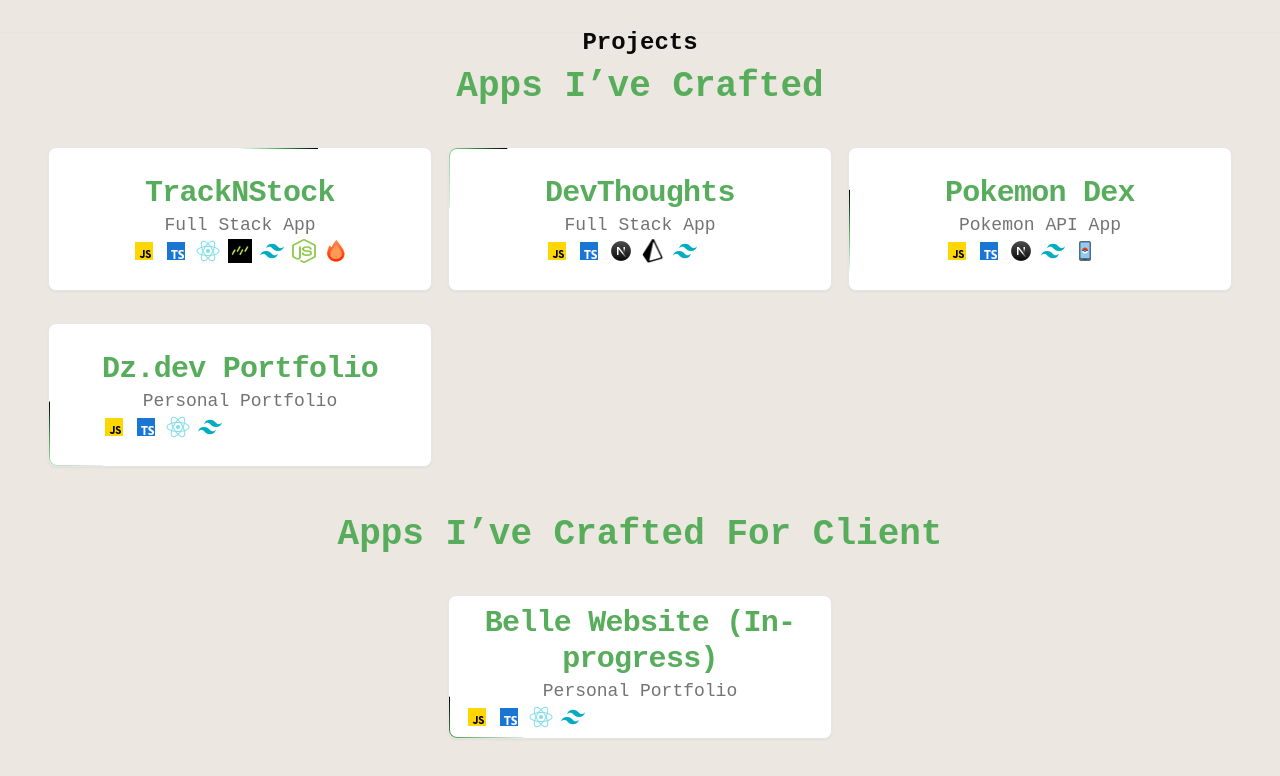
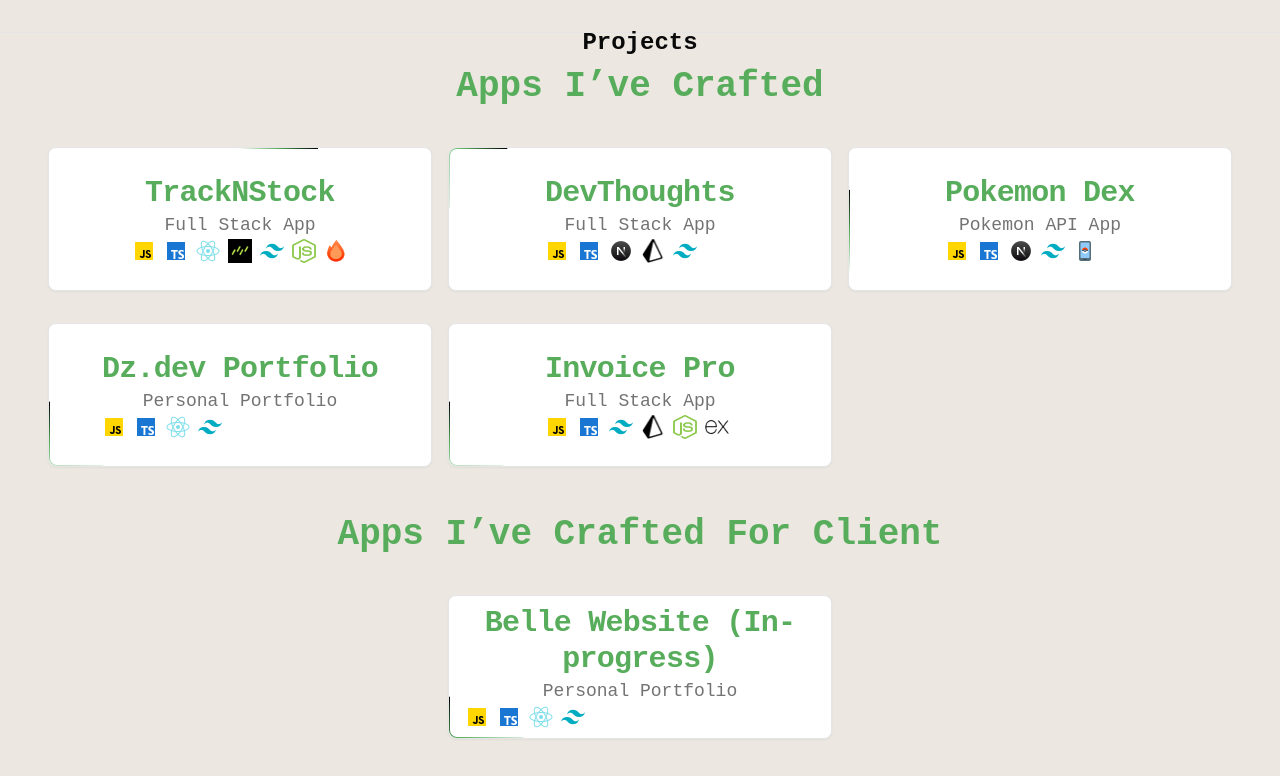
Before and after one commit to Dz-devz/personal-portfolio, a React (Vite) app: page /projects in a window 1280 px wide. Shown: the top 776 px of the page. Built offline with nearby package versions, Linux system fonts and the light colour scheme; a web font is replaced by a local one.

Commit message:
chore: added new project

```diff
--- a/src/routes/projects.tsx
+++ b/src/routes/projects.tsx
@@ -1,6 +1,8 @@
 import bellethumbnail from "@/assets/bellethumbnail.png";
 import drizzlekit from "@/assets/drizzlekit.png";
+import express from "@/assets/express.png";
 import honojs from "@/assets/honojs.png";
+import invoiceprothumbnail from "@/assets/invoiceprothumbnail.png";
 import javascript from "@/assets/javascript.png";
 import nextjs from "@/assets/nextjs.png";
 import nodejs from "@/assets/nodejs.png";
@@ -84,6 +86,22 @@ const thumbnails = [
       typescript: typescript,
       reactjs: reactjs,
       tailwind: tailwind,
+    },
+    category: "Personal",
+  },
+  {
+    id: 4,
+    title: "Invoice Pro",
+    desc: "Full Stack App",
+    thumbnail: invoiceprothumbnail,
+    link: "",
+    tools: {
+      javascript: javascript,
+      typescript: typescript,
+      tailwind: tailwind,
+      prisma: prisma,
+      node: nodejs,
+      express: express,
     },
     category: "Personal",
   },
```
Also changed, not shown: src/assets/express.png (added), src/assets/invoiceprothumbnail.png (added).
